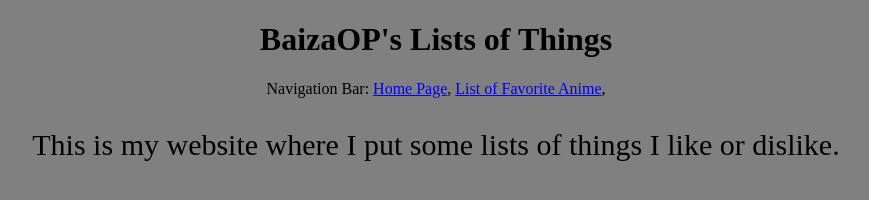
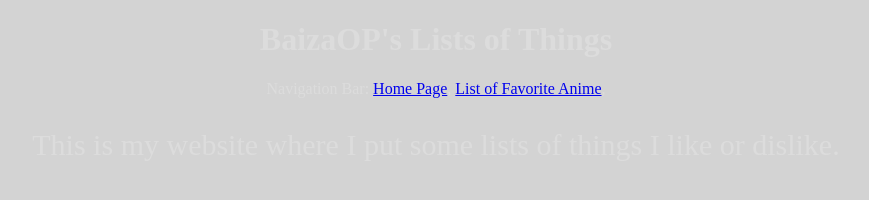
Before and after one commit to BaizaOP/Lists-of-My-Favorite-Things, a plain HTML site: page BaizaOPLists/index.html in a window 1280 px wide. Shown: the whole page, without its empty margins (204-1073 px from the left). Drawn offline with Linux system fonts and the light colour scheme.

Commit message:
Removed the nasty gray color.
I opted for a nicer Gainsboro color. Whatever that means.

```diff
--- a/BaizaOPLists/styles/global-style.css
+++ b/BaizaOPLists/styles/global-style.css
@@ -1,5 +1,5 @@
 html{
-background-color: gray;
+color: gainsboro;
 }
 .navbar{
 text-align: center;
```
